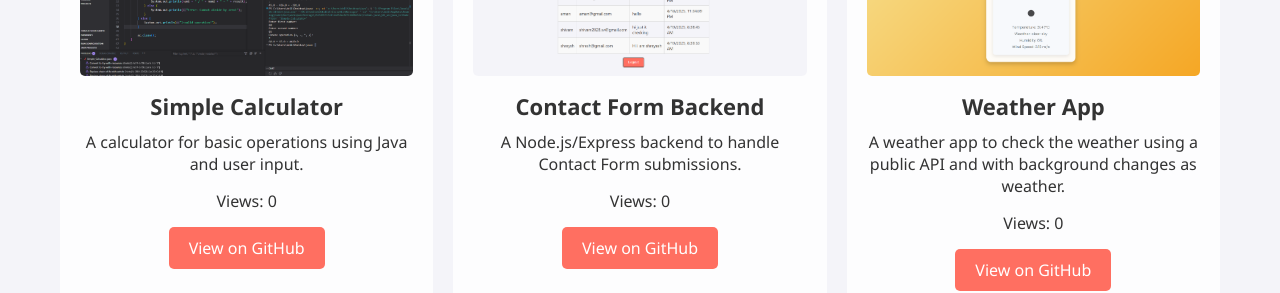
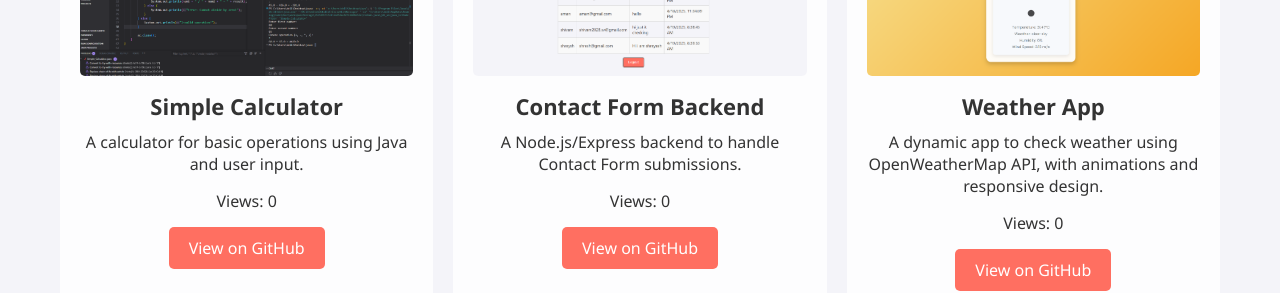
Before and after one commit to shivamtech9395/Portfolio-Website, a plain HTML site: page index.html in a window 1280 px wide. Shown: the part 2320-2613 px from the top of the page. Drawn offline with nearby package versions, Linux system fonts and the light colour scheme.

Commit message:
Add Weather App to portfolio

```diff
--- a/index.html
+++ b/index.html
@@ -122,7 +122,7 @@
                 <div class="project-card frontend" data-project-id="weather-app" data-aos="fade-up" data-aos-delay="500">
                     <img src="assets/7.png" alt="Weather App" class="project-img">
                     <h3>Weather App</h3>
-                    <p>A weather app to check the weather using a public API and with background changes as weather.</p>
+                    <p>A dynamic app to check weather using OpenWeatherMap API, with animations and responsive design.</p>
                     <p>Views: <span class="view-count">0</span></p>
                     <a href="https://github.com/shivamtech9395/Weather-App" class="btn">View on GitHub</a>
                 </div>
```
